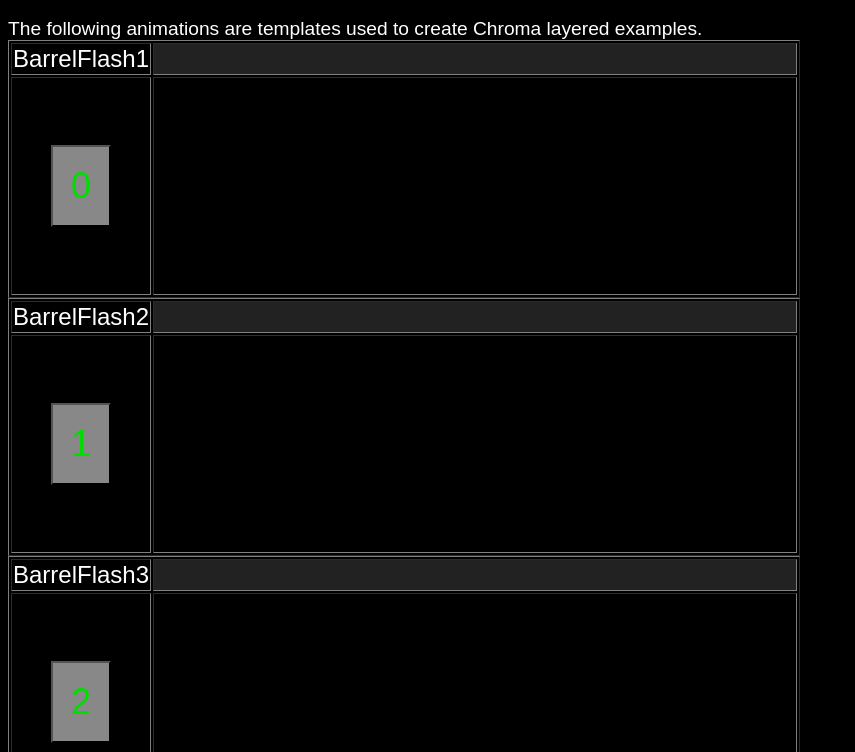
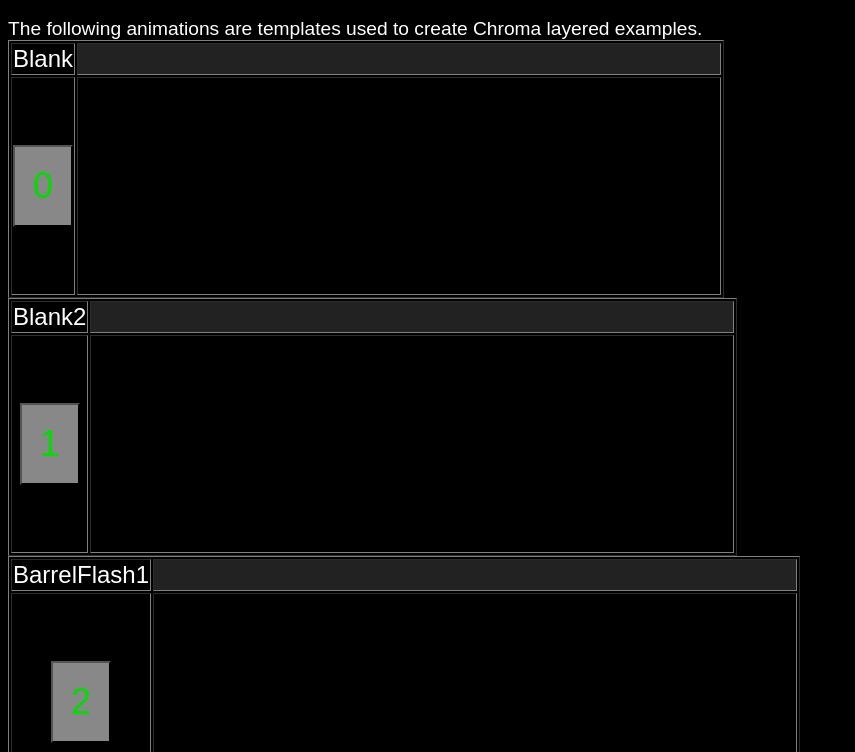
Before and after one commit to razerofficial/ChromaCommon, a website: page index.html in a window 1280 px wide. Shown: the part 48-800 px from the top of the page, without its empty margins (0-855 px from the left). Drawn offline with Linux system fonts and the light colour scheme; no server answers.

Commit message:
Added blanks for reference

```diff
--- a/index.html
+++ b/index.html
@@ -56,6 +56,8 @@ td {
 
 <script>
 var animations = [];
+animations.push('Blank_Keyboard.chroma');
+animations.push('Blank2_Keyboard.chroma');
 animations.push('BarrelFlash1_Keyboard.chroma');
 animations.push('BarrelFlash2_Keyboard.chroma');
 animations.push('BarrelFlash3_Keyboard.chroma');
```
